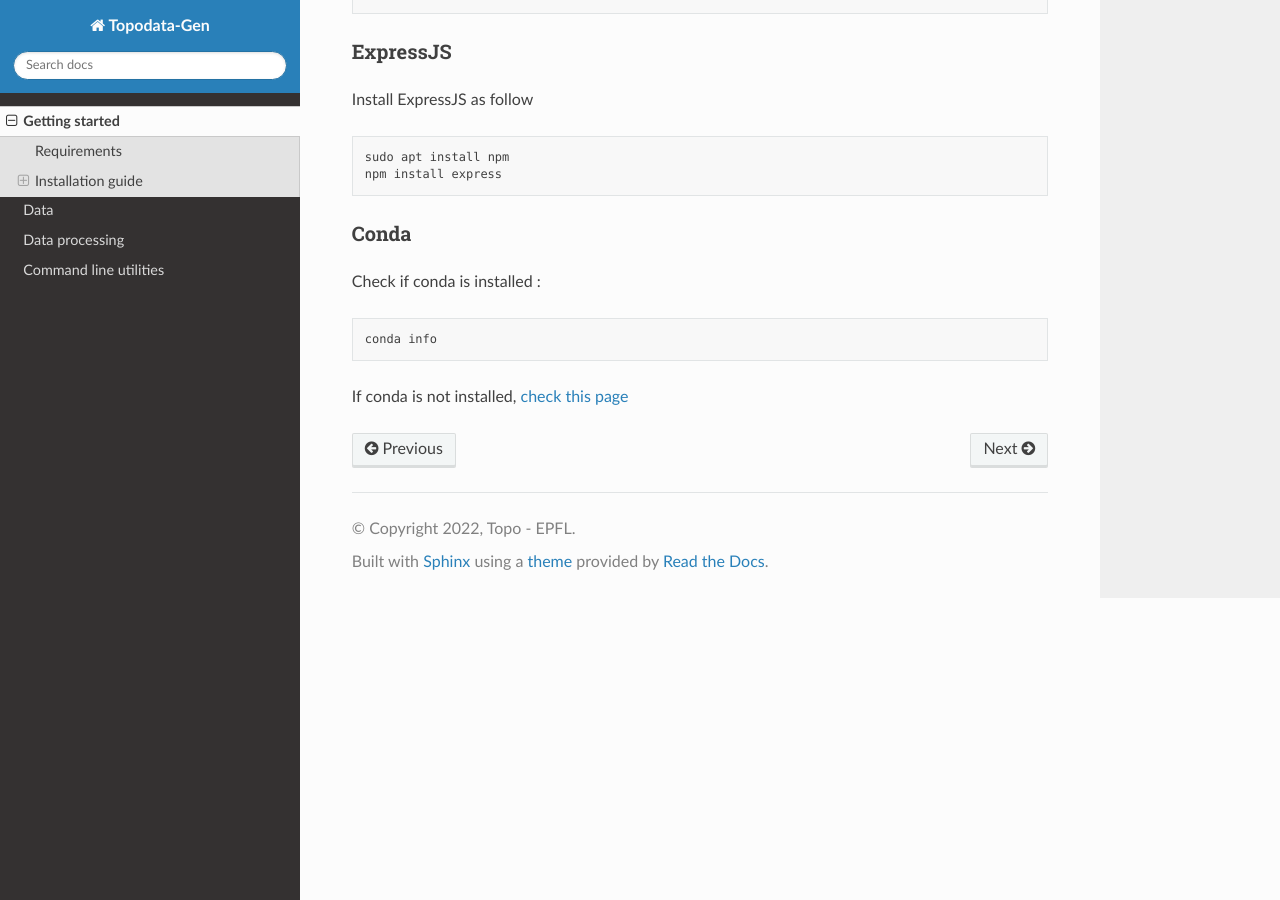
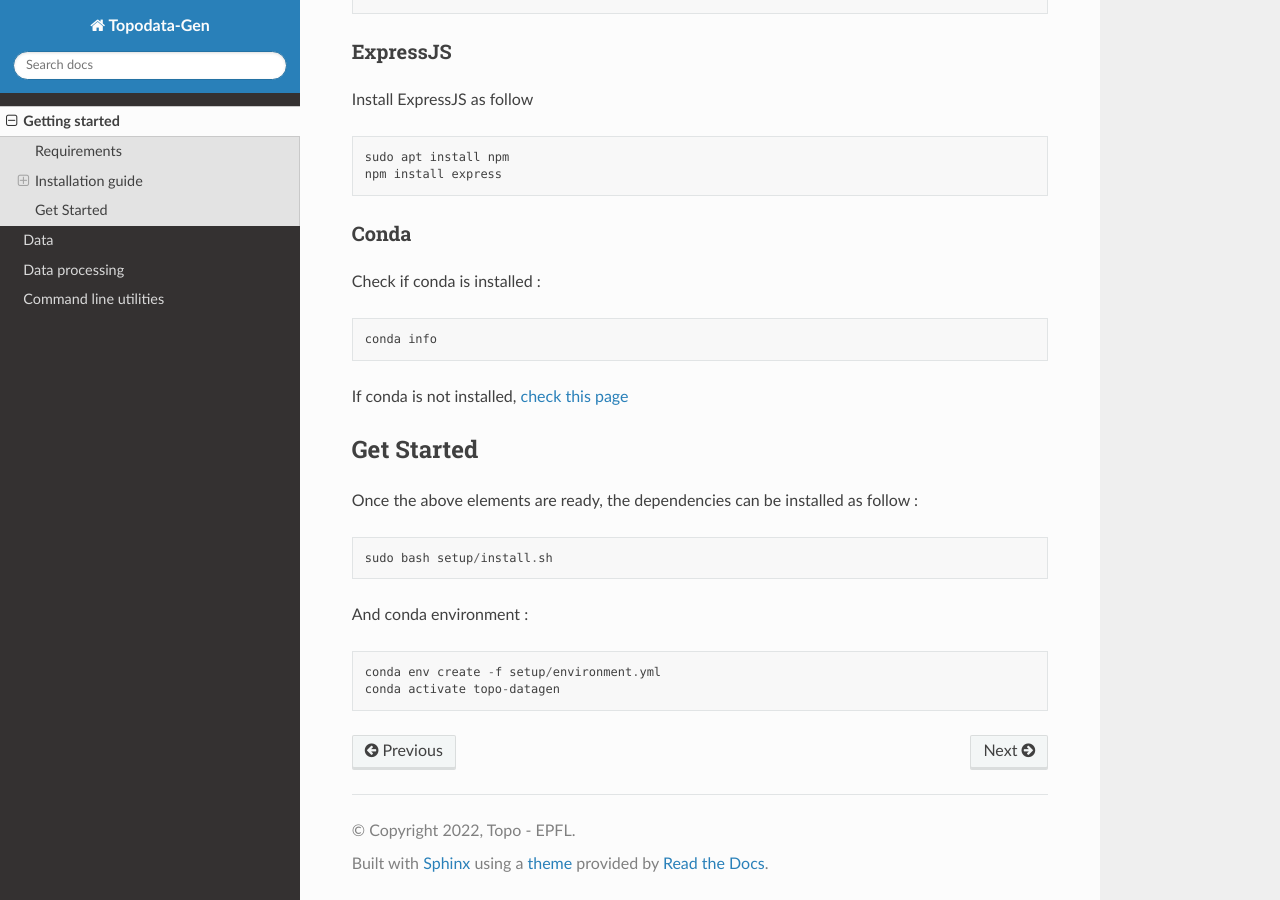
Before and after one commit to EPFL-ENAC/TOPO-DataGen, a Sphinx documentation site: the page built from doc/source/requirements.rst, in a window 1280 px wide and 900 px high, scrolled down 2120 px. Built offline with Sphinx 7.4.7 and the Read the Docs theme 2.0.0, drawn with Linux system fonts in a browser that asks for light colours.

Commit message:
:memo: Update doc

```diff
--- a/doc/source/cmd.rst
+++ b/doc/source/cmd.rst
@@ -12,7 +12,7 @@ Data downloading + preprocessing (EPSG:3857 - Web Mercator)
 Prepare the data for the local and Cesium Ion processing.
 
 .. argparse::
-   :filename: ../scripts/preprocess_data.py
+   :filename: ../../scripts/preprocess_data.py
    :func: parser
    :prog: python scripts/preprocess_data.py
 
@@ -42,7 +42,7 @@ Tasks to do before running this processing :
 
 
 .. argparse::
-   :filename: ../scripts/start_generate.py
+   :filename: ../../scripts/start_generate.py
    :func: parser
    :prog: python scripts/start_generate.py
 
@@ -56,6 +56,6 @@ Create rasters final products
 Create the different products (scene coordiantes, Semantics map, Euclidean depth, Surface normals, ORB keypoints).
 
 .. argparse::
-   :filename: ../scripts/export_data.py
+   :filename: ../../scripts/export_data.py
    :func: parser
    :prog: python scripts/export_data.py
--- a/doc/source/requirements.rst
+++ b/doc/source/requirements.rst
@@ -125,3 +125,23 @@ Check if conda is installed :
     conda info
 
 If conda is not installed,  `check this page <https://phoenixnap.com/kb/how-to-install-anaconda-ubuntu-18-04-or-20-04>`_
+
+
+
+Get Started
+--------------------
+
+
+Once the above elements are ready, the dependencies can be installed as follow :
+
+.. code-block::
+
+    sudo bash setup/install.sh
+
+
+And conda environment :
+
+.. code-block::
+
+    conda env create -f setup/environment.yml
+    conda activate topo-datagen
```
Also changed, not shown: README.md (+18 -157 lines).
